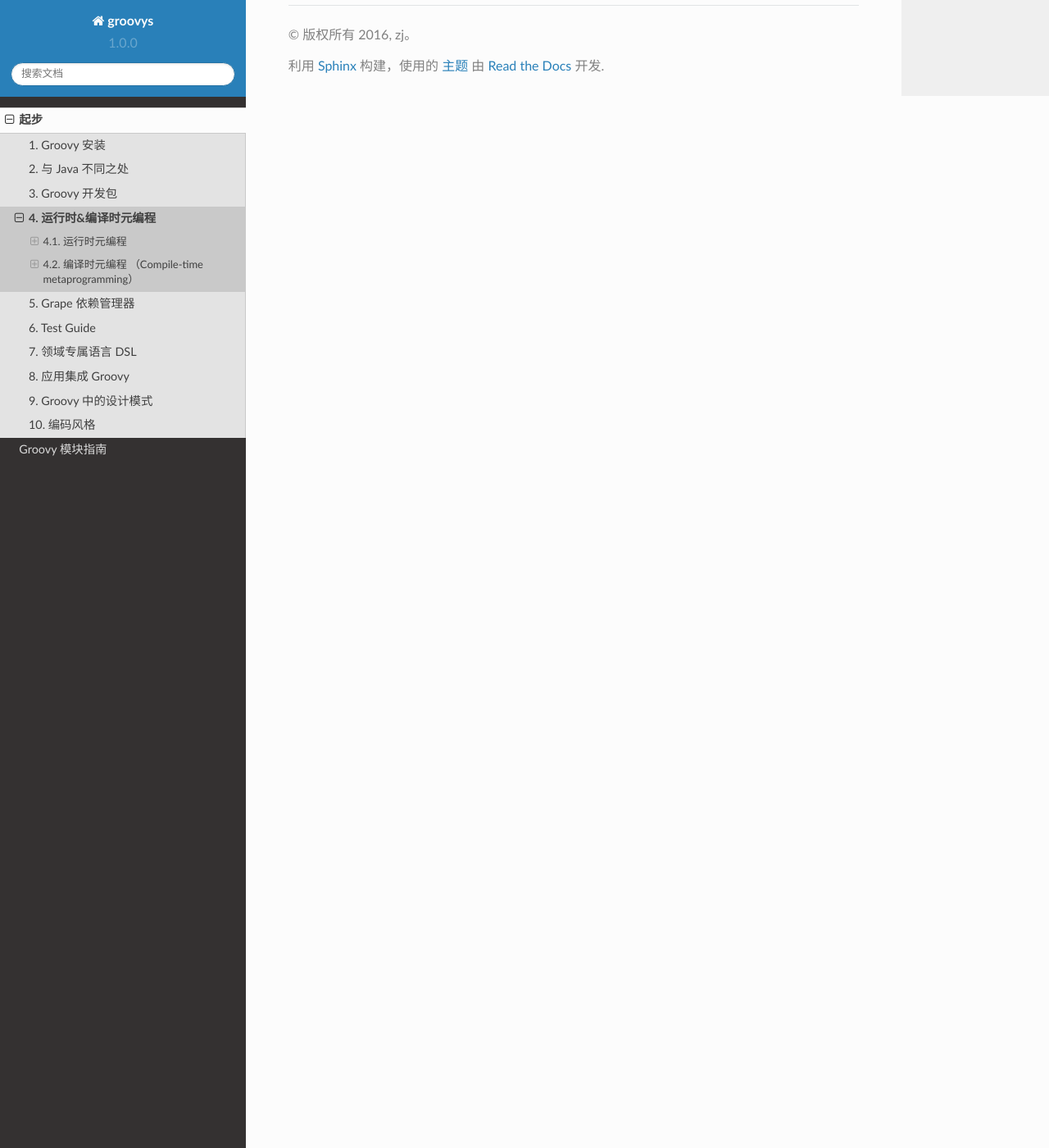
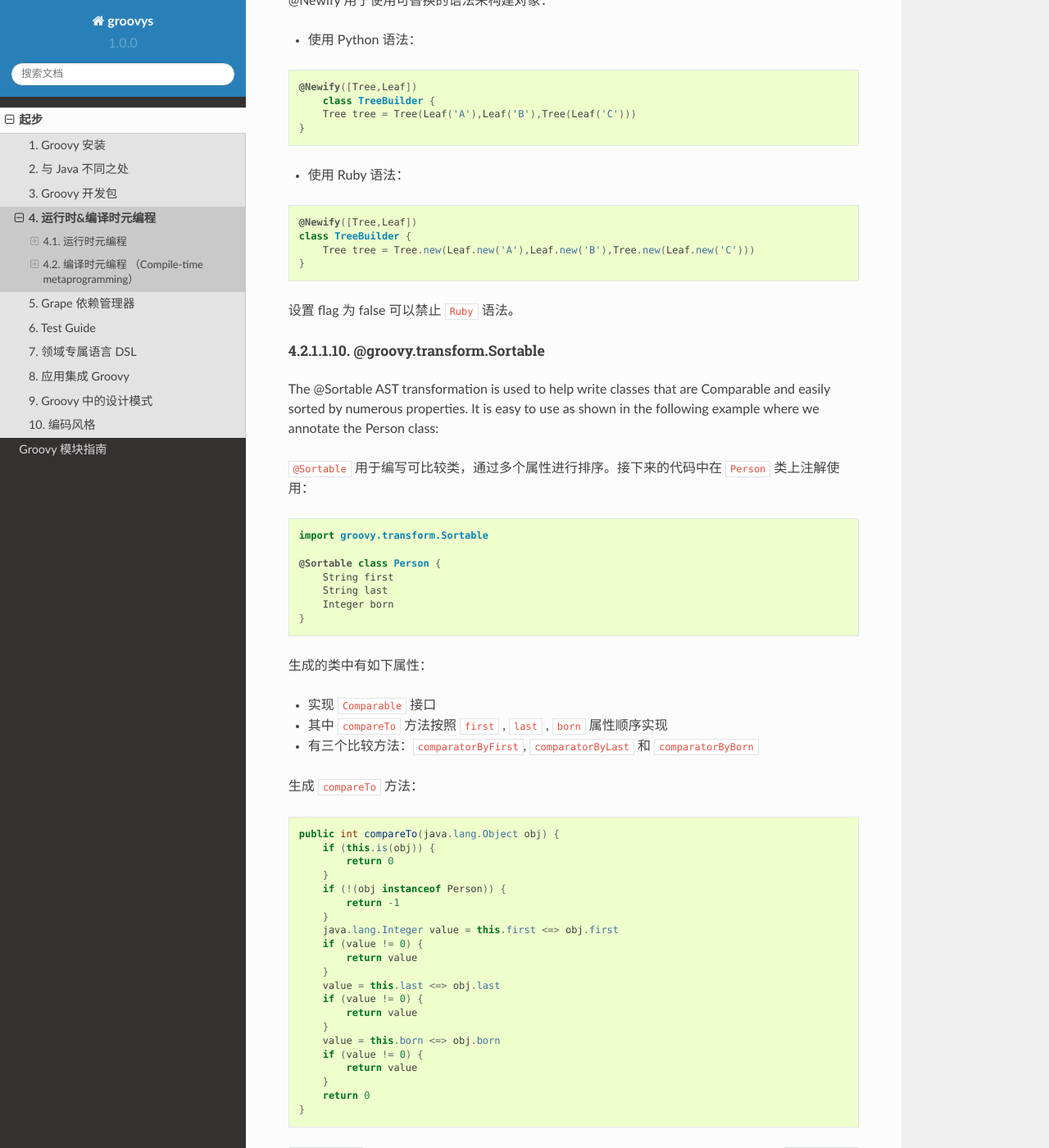
Before and after one commit to guxiaotu/zh-doc-groovy-lang, a Sphinx documentation site: the page built from docs/source/GettingStarted/Runtime-and-compile-time-metaprogramming.rst, in a window 1280 px wide and 1400 px high, scrolled down 25264 px. Shown: the whole window at 82% size. Built offline with Sphinx 7.4.7 and the Read the Docs theme 2.0.0, drawn with Linux system fonts in a browser that asks for light colours; some of the changed text lies outside the part shown.

Commit message:
update Runtime-and-compile-time-metaprogramming

```diff
--- a/docs/source/GettingStarted/Runtime-and-compile-time-metaprogramming.rst
+++ b/docs/source/GettingStarted/Runtime-and-compile-time-metaprogramming.rst
@@ -1331,3 +1331,79 @@ If the field is declared volatile then initialization will be synchronized using
 
 使用 ``sofe=true`` 参数设置，这里的属性将为使用软引用，提供了一个简单的实现方式。
 在这种情况下，如果 ``GC`` 开始回收引用，初始化将在下次访问 field 时开始执行。
+
+@groovy.lang.Newify
++++++++++++++++++++
+
+@Newify 用于使用可替换的语法来构建对象：
+
+- 使用 Python 语法：
+
+.. code-block:: groovy
+
+    @Newify([Tree,Leaf])
+        class TreeBuilder {
+        Tree tree = Tree(Leaf('A'),Leaf('B'),Tree(Leaf('C')))
+    }
+
+- 使用 Ruby 语法：
+
+.. code-block:: groovy
+
+    @Newify([Tree,Leaf])
+    class TreeBuilder {
+        Tree tree = Tree.new(Leaf.new('A'),Leaf.new('B'),Tree.new(Leaf.new('C')))
+    }
+
+设置 flag 为 false 可以禁止 ``Ruby`` 语法。
+
+
+
+@groovy.transform.Sortable
+++++++++++++++++++++++++++
+
+The @Sortable AST transformation is used to help write classes that are Comparable and easily sorted by numerous properties. It is easy to use as shown in the following example where we annotate the Person class:
+
+``@Sortable`` 用于编写可比较类，通过多个属性进行排序。接下来的代码中在 ``Person`` 类上注解使用：
+
+.. code-block:: groovy
+
+    import groovy.transform.Sortable
+
+    @Sortable class Person {
+        String first
+        String last
+        Integer born
+    }
+
+生成的类中有如下属性：
+
+- 实现 ``Comparable``  接口
+- 其中 ``compareTo`` 方法按照 ``first`` , ``last`` , ``born`` 属性顺序实现
+- 有三个比较方法：``comparatorByFirst``, ``comparatorByLast`` 和 ``comparatorByBorn``
+
+生成 ``compareTo`` 方法：
+
+.. code-block:: groovy
+
+    public int compareTo(java.lang.Object obj) {
+        if (this.is(obj)) {
+            return 0
+        }
+        if (!(obj instanceof Person)) {
+            return -1
+        }
+        java.lang.Integer value = this.first <=> obj.first
+        if (value != 0) {
+            return value
+        }
+        value = this.last <=> obj.last
+        if (value != 0) {
+            return value
+        }
+        value = this.born <=> obj.born
+        if (value != 0) {
+            return value
+        }
+        return 0
+    }
```
